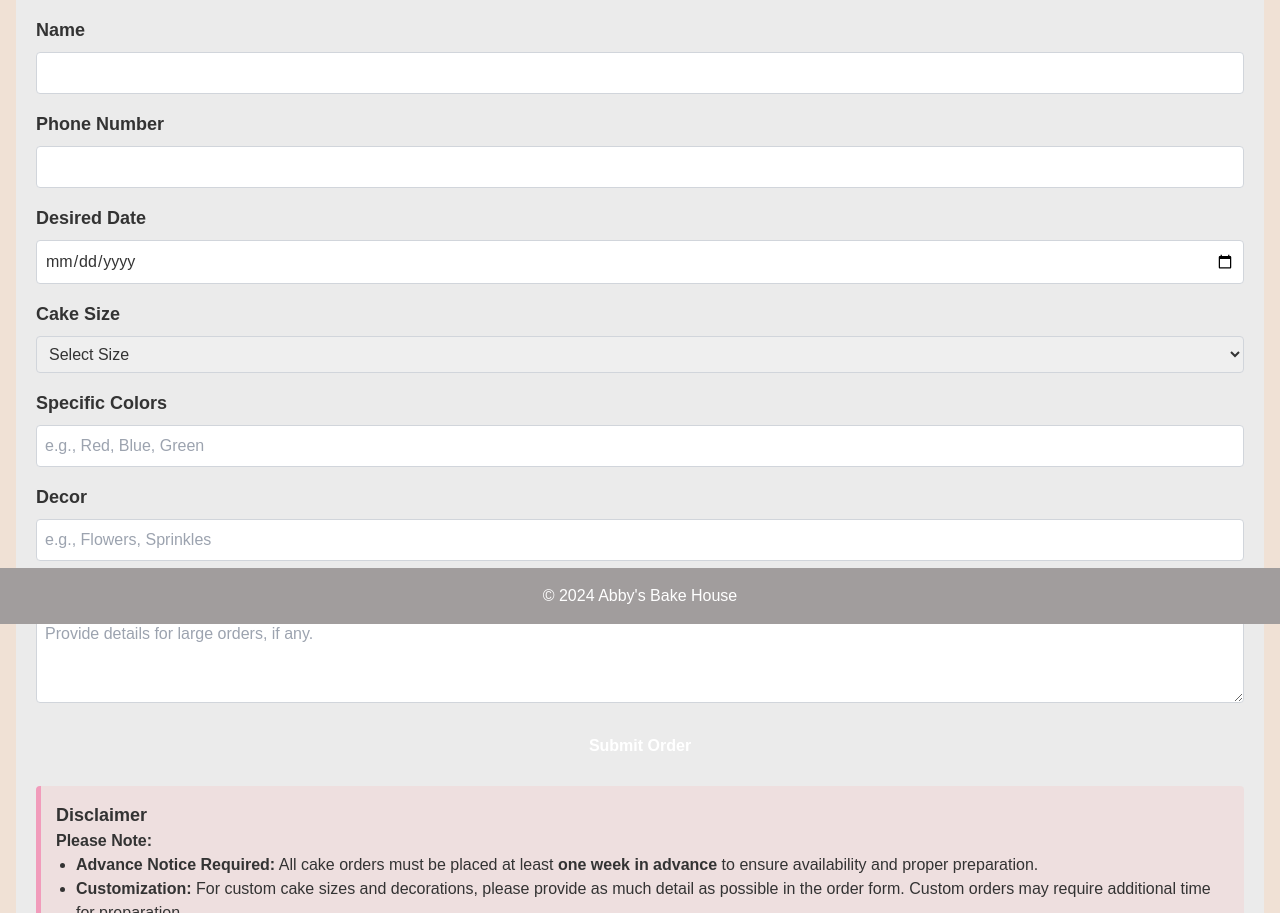
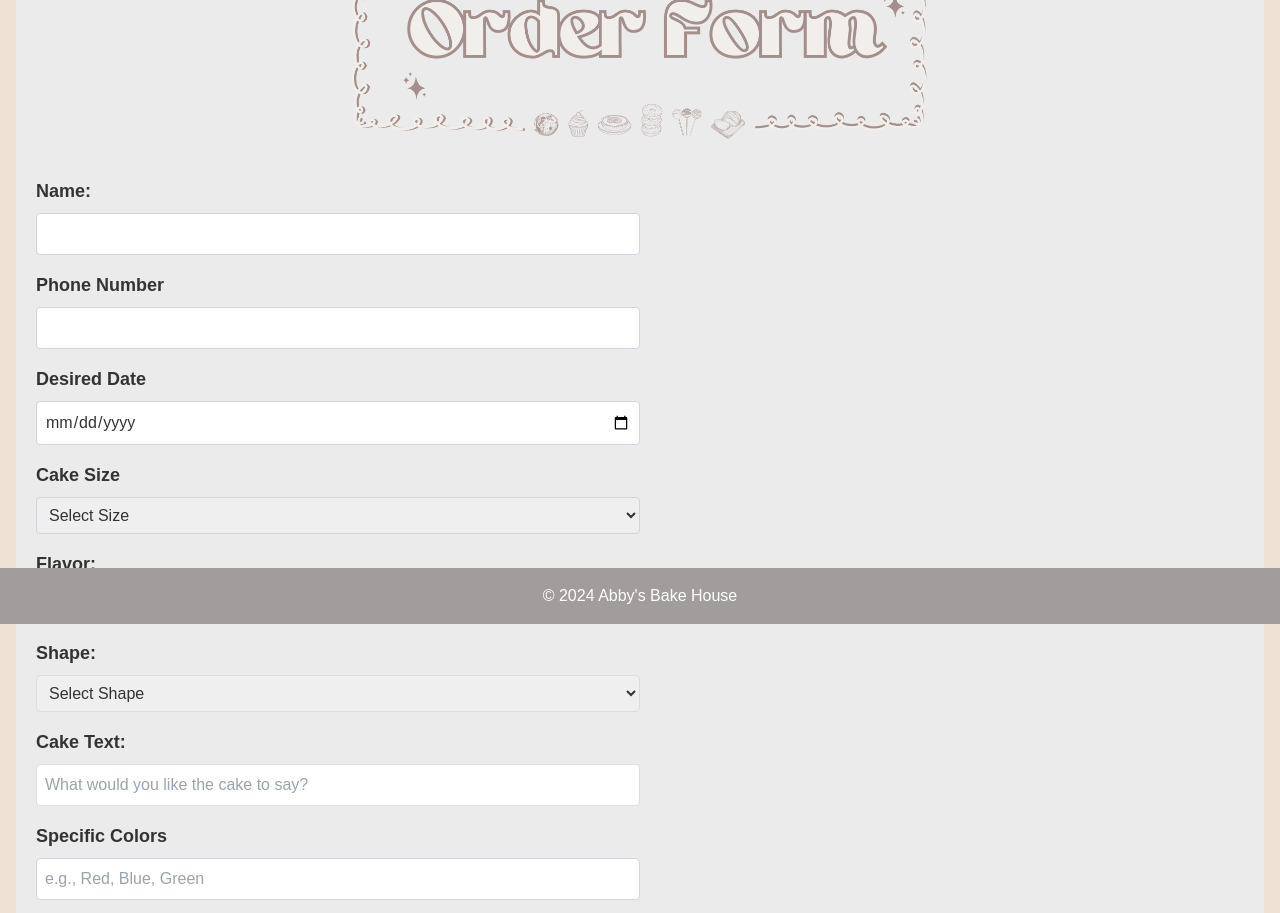
Before and after one commit to Clarisagonzalez/AbbyBakeHouse, a plain HTML site: page order.html in a window 1280 px wide. Shown: the part 176-1089 px from the top of the page. Drawn offline with nearby package versions, Linux system fonts and the light colour scheme.

Commit message:
fixed order form + added heading images for all pgs

```diff
--- a/order.html
+++ b/order.html
@@ -29,7 +29,7 @@
     .form-group input,
     .form-group select,
     .form-group textarea {
-      width: 100%;
+      width: 50%;
       padding: 0.5rem;
       border: 1px solid #ddd;
       border-radius: 4px;
@@ -53,31 +53,34 @@
 
   <main class="container mx-auto p-4">
     <section id="order-form">
-      <h1 class="text-4xl font-bold mb-8 text-center">Order Form</h1>
+     <!-- Header Image -->
+     <div class="text-center mb-8">
+      <img src="images/canva/orderform.png" alt="Menu Header" class="mx-auto" style="max-width: 50%; height: auto;">
+    </div>
 
       <form id="order-form" class="form-section">
         <!-- Name -->
         <div class="mb-4">
-          <label for="name" class="block text-lg font-semibold mb-2">Name</label>
-          <input type="text" id="name" name="name" class="w-full p-2 border border-gray-300 rounded" required>
+          <label for="name" class="block text-lg font-semibold mb-2">Name:</label>
+          <input type="text" id="name" name="name" class="w-1/2 p-2 border border-gray-300 rounded" required>
         </div>
 
         <!-- Phone Number -->
         <div class="mb-4">
           <label for="phone" class="block text-lg font-semibold mb-2">Phone Number</label>
-          <input type="tel" id="phone" name="phone" class="w-full p-2 border border-gray-300 rounded" required>
+          <input type="tel" id="phone" name="phone" class="w-1/2 p-2 border border-gray-300 rounded" required>
         </div>
 
         <!-- Date -->
         <div class="mb-4">
           <label for="date" class="block text-lg font-semibold mb-2">Desired Date</label>
-          <input type="date" id="date" name="date" class="w-full p-2 border border-gray-300 rounded" required>
+          <input type="date" id="date" name="date" class="w-1/2 p-2 border border-gray-300 rounded" required>
         </div>
 
         <!-- Cake Size -->
         <div class="mb-4">
           <label for="cake-size" class="block text-lg font-semibold mb-2">Cake Size</label>
-          <select id="cake-size" name="cake-size" class="w-full p-2 border border-gray-300 rounded" required>
+          <select id="cake-size" name="cake-size" class="w-1/2 p-2 border border-gray-300 rounded" required>
             <option value="" disabled selected>Select Size</option>
             <option value="6-inch">6-inch</option>
             <option value="8-inch">8-inch</option>
@@ -86,29 +89,57 @@
             <option value="Custom">Custom</option>
           </select>
         </div>
+         <!-- Flavor -->
+         <div class="form-group">
+            <label for="flavor" class="block text-lg font-medium">Flavor:</label>
+            <select id="flavor" name="flavor" class="form-select mt-1 block w-1/2" required>
+                <option value="" disabled selected>Select Flavor</option>
+              <option value="vanilla">Vanilla</option>
+              <option value="chocolate">Chocolate</option>
+              <option value="red-velvet">Red Velvet</option>
+              <option value="carrot">Carrot</option>
+              <option value="lemon">Lemon</option>
+            </select>
+          </div>
 
         <!-- Custom Dimensions (if Custom Size selected) -->
         <div id="custom-dimensions" class="mb-4 hidden">
           <label for="custom-size" class="block text-lg font-semibold mb-2">Custom Dimensions</label>
-          <input type="text" id="custom-size" name="custom-size" class="w-full p-2 border border-gray-300 rounded" placeholder="Enter dimensions (e.g., 14x14 inches)">
+          <input type="text" id="custom-size" name="custom-size" class="w-1/2 p-2 border border-gray-300 rounded" placeholder="Enter dimensions (e.g., 14x14 inches)">
         </div>
+        <!-- Shape -->
+        <div class="form-group">
+            <label for="shape" class="block text-lg font-medium">Shape:</label>
+            <select id="shape" name="shape" class="form-select mt-1 block w-1/2" required>
+                <option value="" disabled selected>Select Shape</option>
+              <option value="round">Round</option>
+              <option value="square">Square</option>
+              <option value="heart">Heart</option>
+              <option value="custom">Custom</option>
+            </select>
+          </div>
+          <!-- Cake Text -->
+          <div class="form-group">
+            <label for="cake-text" class="block text-lg font-medium">Cake Text:</label>
+            <input type="text" id="cake-text" name="cake-text" class="form-input mt-1 block w-1/2" placeholder="What would you like the cake to say?" required>
+          </div>
 
         <!-- Specific Colors -->
         <div class="mb-4">
           <label for="colors" class="block text-lg font-semibold mb-2">Specific Colors</label>
-          <input type="text" id="colors" name="colors" class="w-full p-2 border border-gray-300 rounded" placeholder="e.g., Red, Blue, Green">
+          <input type="text" id="colors" name="colors" class="w-1/2 p-2 border border-gray-300 rounded" placeholder="e.g., Red, Blue, Green">
         </div>
 
         <!-- Decor -->
         <div class="mb-4">
           <label for="decor" class="block text-lg font-semibold mb-2">Decor</label>
-          <input type="text" id="decor" name="decor" class="w-full p-2 border border-gray-300 rounded" placeholder="e.g., Flowers, Sprinkles">
+          <input type="text" id="decor" name="decor" class="w-1/2 p-2 border border-gray-300 rounded" placeholder="e.g., Flowers, Sprinkles">
         </div>
 
         <!-- Large Orders -->
         <div class="mb-4">
           <label for="large-orders" class="block text-lg font-semibold mb-2">Large Orders</label>
-          <textarea id="large-orders" name="large-orders" class="w-full p-2 border border-gray-300 rounded" rows="3" placeholder="Provide details for large orders, if any."></textarea>
+          <textarea id="large-orders" name="large-orders" class="w-1/2 p-2 border border-gray-300 rounded" rows="3" placeholder="Provide details for large orders, if any."></textarea>
         </div>
 
         <!-- Submit Button -->
```
Also changed, not shown: gallery.html (+4 -2 lines), images/canva/gallery.png (added), images/canva/orderform.png (added).
